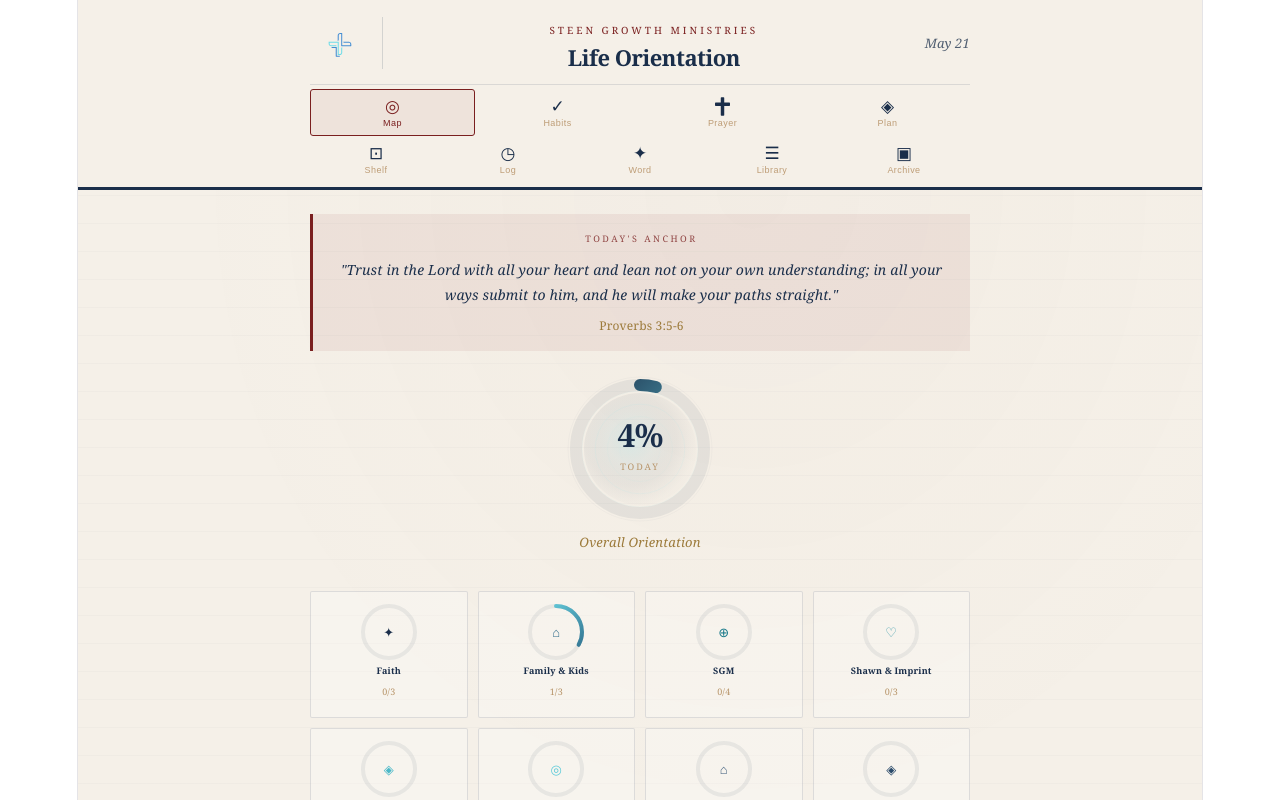
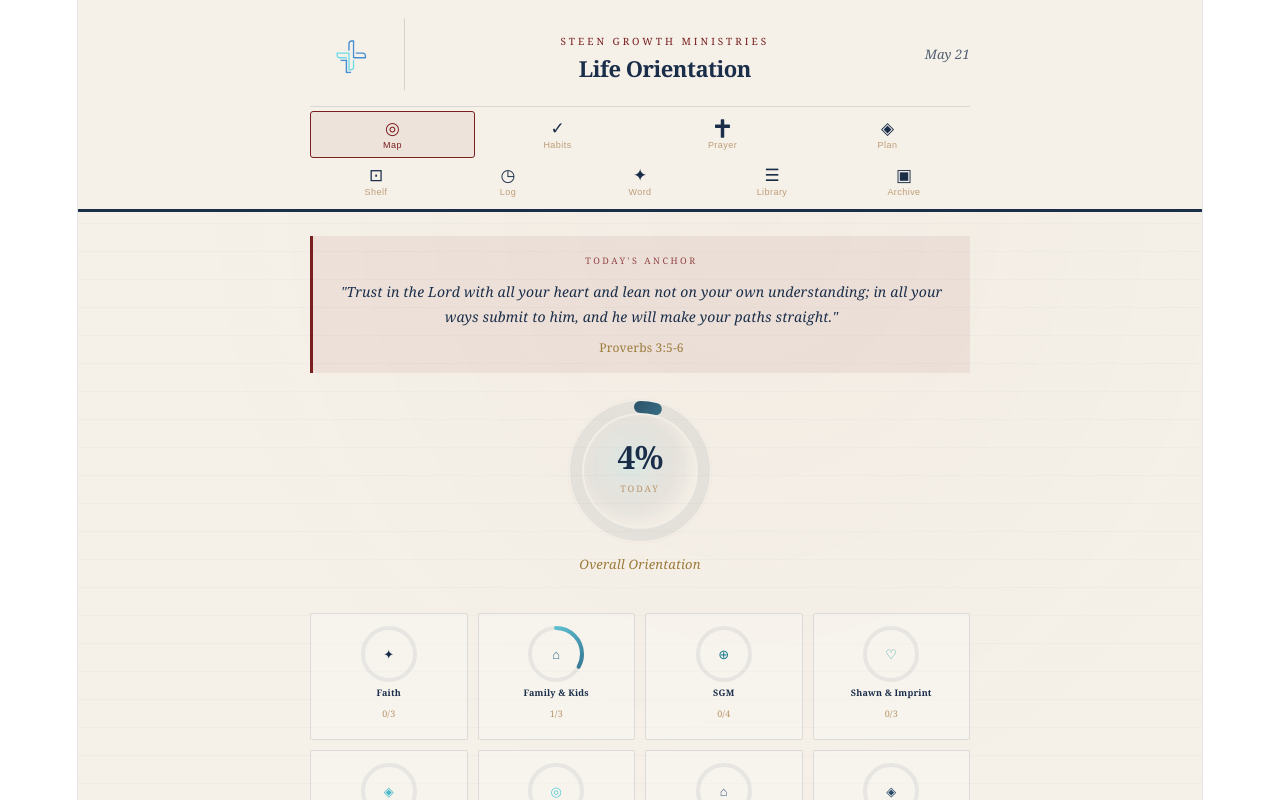
Before and after one commit to steenj20-sudo/sgm-orientation, a React (Vite) app: page / in a window 1280 px wide. Shown: the top 800 px of the page. Built offline with nearby package versions, Linux system fonts and the light colour scheme.

Commit message:
v6 - logo size 80

```diff
--- a/src/App.jsx
+++ b/src/App.jsx
@@ -1049,8 +1049,8 @@ export default function App(){
       <div style={{background:PAPER,position:"sticky",top:0,zIndex:100,borderBottom:"3px solid "+INK}}>
         <div style={{maxWidth:700,margin:"0 auto",padding:"14px 20px 0"}}>
           <div style={{display:"flex",alignItems:"center",gap:14,marginBottom:12}}>
-            <Logo size={58}/>
-            <div style={{width:1,height:52,background:"rgba(26,46,74,0.15)"}}/>
+            <Logo size={80}/>
+            <div style={{width:1,height:72,background:"rgba(26,46,74,0.15)"}}/>
             <div style={{flex:1}}>
               <div style={{fontSize:10,color:OX,letterSpacing:"3px",textTransform:"uppercase",marginBottom:2}}>Steen Growth Ministries</div>
               <div style={{fontSize:22,fontWeight:"bold",color:INK,letterSpacing:"-0.5px",lineHeight:1.1}}>Life Orientation</div>
```
